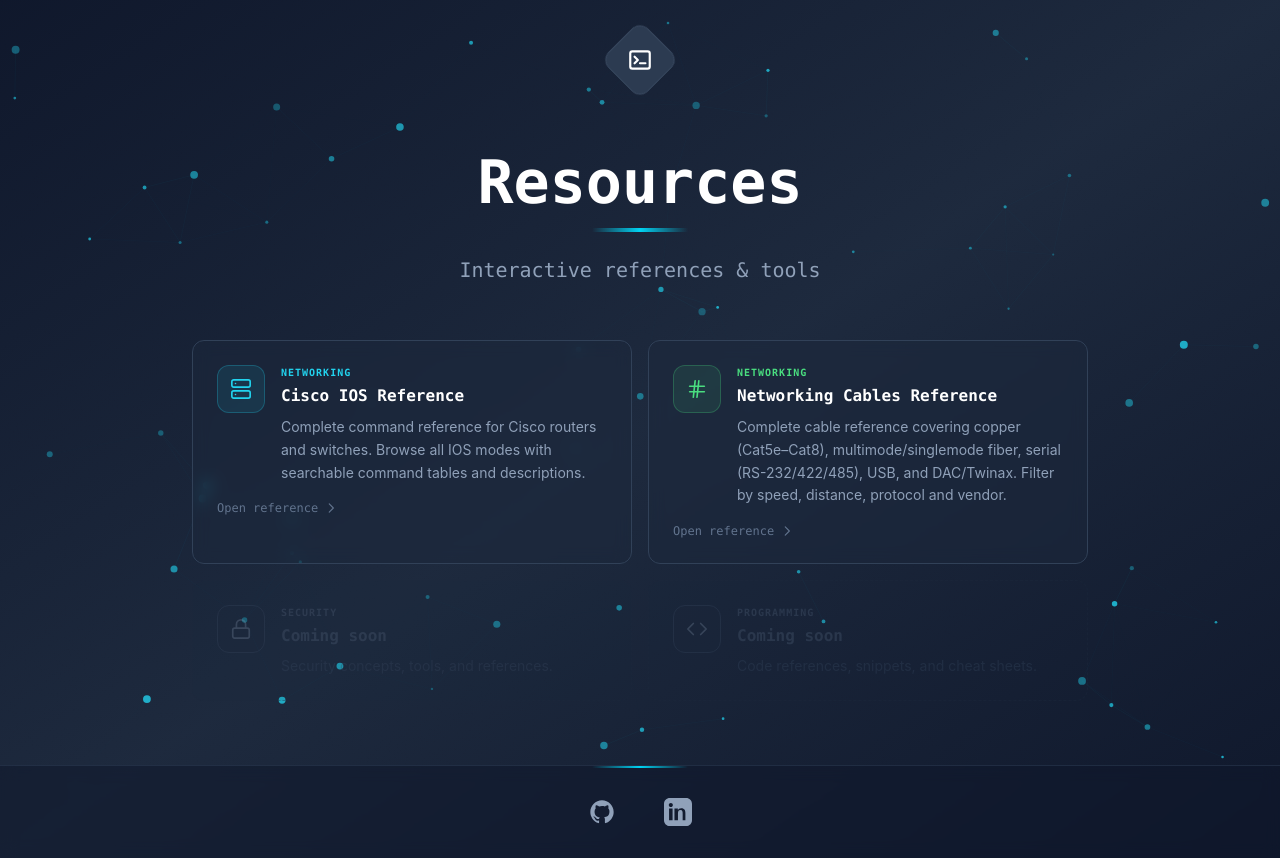
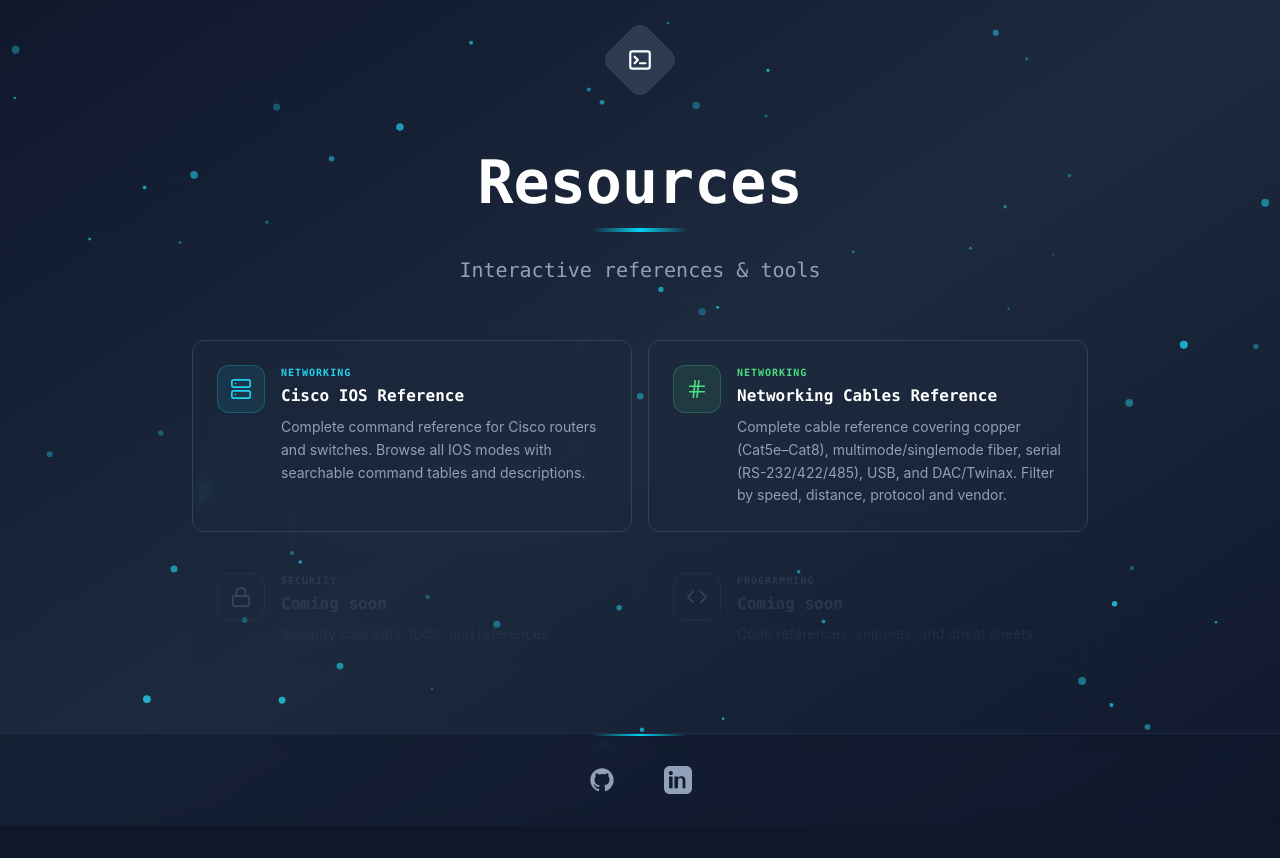
Before and after one commit to yanntroadec/personal-website, a Next.js app: page /resources in a window 1280 px wide. After the commit the page ends 826 px from the top, so only its background shows below. Built offline with nearby package versions, Linux system fonts and the light colour scheme.

Commit message:
refactor(ResourceCard): remove unused reference link and icon

```diff
--- a/app/resources/page.tsx
+++ b/app/resources/page.tsx
@@ -42,12 +42,6 @@
             {description}
           </p>
         </div>
-      </div>
-      <div className="mt-4 flex items-center gap-1.5 text-xs font-mono text-slate-500 group-hover:text-cyan-400 transition-colors duration-300">
-        <span>Open reference</span>
-        <svg className="w-3.5 h-3.5 transition-transform duration-300 group-hover:translate-x-0.5" fill="none" stroke="currentColor" viewBox="0 0 24 24">
-          <path strokeLinecap="round" strokeLinejoin="round" strokeWidth={2} d="M9 5l7 7-7 7" />
-        </svg>
       </div>
     </Link>
   )
```
